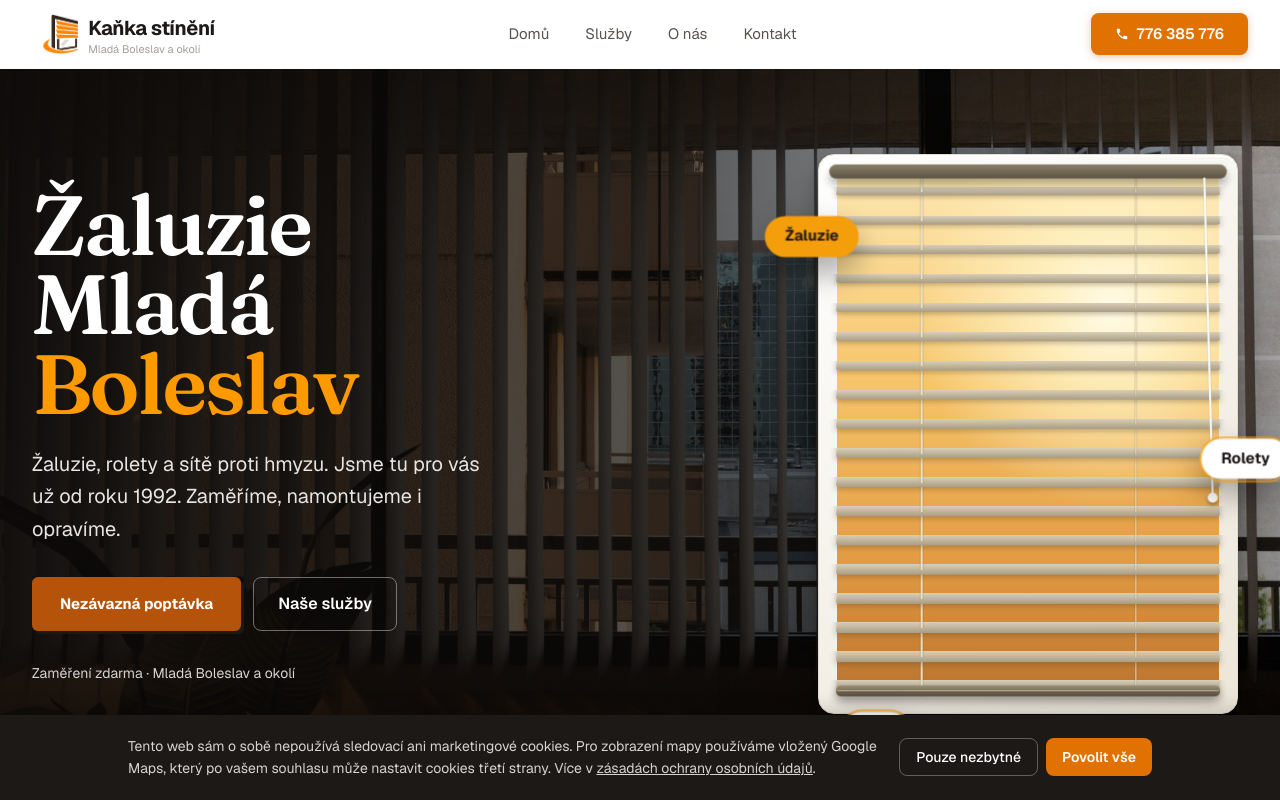
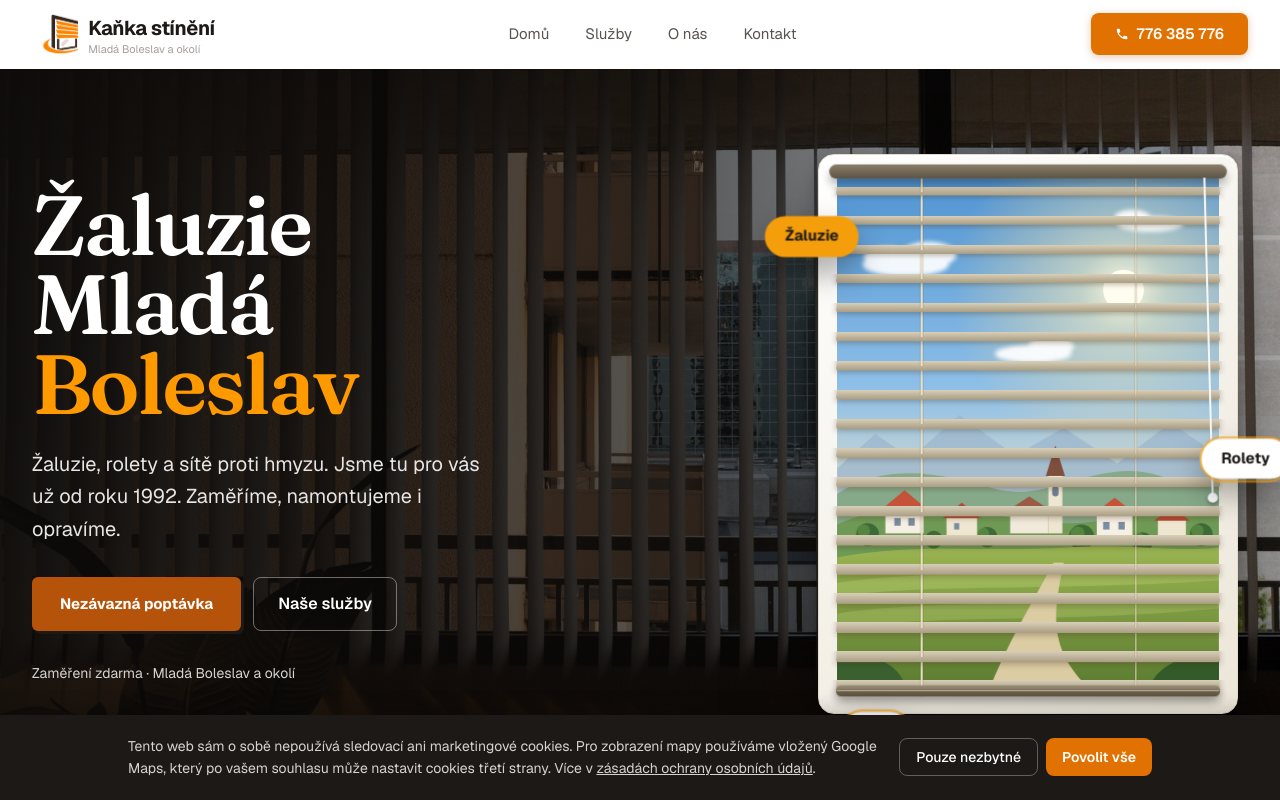
Before and after one commit to cactusac6/kankastinenii, a Next.js app: page / in a window 1280 px wide. Shown: the top 800 px of the page. Built offline with nearby package versions, Linux system fonts and the light colour scheme.

Commit message:
Vyhled z okna v hero

```diff
--- a/app/globals.css
+++ b/app/globals.css
@@ -23,7 +23,11 @@ body {
 .b3-glow{position:absolute;inset:-10%;background:radial-gradient(closest-side,rgba(245,158,11,.38),transparent 70%);filter:blur(30px)}
 .b3-rig{position:absolute;inset:0;transform-style:preserve-3d;transform:rotateX(var(--rx)) rotateY(var(--ry))}
 .b3-frame{position:absolute;inset:0;padding:18px;border-radius:16px;background:linear-gradient(145deg,#fff,#ece6d8);border:1px solid #e3dccb;transform-style:preserve-3d;box-shadow:0 2px 0 #fff inset,0 40px 80px -20px rgba(0,0,0,.6),0 12px 24px rgba(0,0,0,.25)}
-.b3-view{position:absolute;inset:18px;border-radius:8px;overflow:hidden;background:radial-gradient(circle at 72% 26%,#fffbe8 0,rgba(255,244,200,.85) 14%,transparent 42%),linear-gradient(180deg,#fde7b0 0%,#f6c56a 40%,#e39a42 75%,#b9732f 100%)}
+.b3-view{position:absolute;inset:18px;border-radius:8px;overflow:hidden;background:#9cc7ea}
+.b3-view svg{position:absolute;inset:0;width:100%;height:100%;display:block}
+.b3-cl{animation:b3cloud 80s ease-in-out infinite alternate;animation-play-state:paused}
+.blinds3d[data-playing="1"] .b3-cl{animation-play-state:running}
+@keyframes b3cloud{from{transform:translateX(-16px)}to{transform:translateX(22px)}}
 .b3-l-z{--r:0;--t:40;--p:calc(5.5556 * (1 - var(--r) * .86))}
 .b3-wb{position:absolute;inset:18px;transform-style:preserve-3d}
 .b3-wb i{position:absolute;left:0;right:0;top:calc(var(--i) * var(--p) * 1%);height:calc(5.5556% - 2px);border-radius:3px;background:linear-gradient(180deg,#f9f5ea,#d9cfb8 52%,#a99d83);box-shadow:0 3px 6px rgba(60,40,10,.28);transform:rotateX(calc(var(--t) * 1deg));transform-origin:50% 50%}
@@ -72,7 +76,7 @@ body {
 .blinds3d[data-mode=roleta][data-playing="1"] .b3-l-r .b3-fabric,.blinds3d[data-mode=roleta][data-playing="1"] .b3-l-r .b3-tube,.blinds3d[data-mode=sit][data-playing="1"] .b3-l-s .b3-fabric,.blinds3d[data-mode=sit][data-playing="1"] .b3-l-s .b3-tube{animation-play-state:running}
 @keyframes b3roll{0%,6%{transform:translateY(0)}44%,56%{transform:translateY(-80%)}94%,100%{transform:translateY(0)}}
 @keyframes b3tube{0%,6%{height:16px}44%,56%{height:36px}94%,100%{height:16px}}
-@media (prefers-reduced-motion:reduce){.b3-cord,.b3-chip,.b3-chip::after,.b3-hint svg,.b3-fabric,.b3-tube{animation:none!important}.b3-fabric{transform:translateY(-35%)}.b3-tube{height:26px}.b3-hint{display:none}}
+@media (prefers-reduced-motion:reduce){.b3-cl,.b3-cord,.b3-chip,.b3-chip::after,.b3-hint svg,.b3-fabric,.b3-tube{animation:none!important}.b3-fabric{transform:translateY(-35%)}.b3-tube{height:26px}.b3-hint{display:none}}
 
 /* ── 3D karty (dodavatelé) ── */
 .tilt-card{position:relative;transition:transform .25s ease-out,border-color .2s;transform-style:preserve-3d;will-change:transform;background-image:radial-gradient(240px circle at var(--gx,50%) var(--gy,0%),rgba(245,158,11,.22),transparent 70%)}
--- a/app/page.tsx
+++ b/app/page.tsx
@@ -74,7 +74,42 @@ function Blinds3D() {
         <div aria-hidden className="b3-glow" />
         <div className="b3-rig">
           <div ref={frameRef} className="b3-frame">
-            <div aria-hidden className="b3-view" />
+            <div aria-hidden className="b3-view">
+              <svg viewBox="0 0 300 410" preserveAspectRatio="xMidYMid slice" aria-hidden>
+              <defs>
+              <linearGradient id="b3sky" x1="0" y1="0" x2="0" y2="1"><stop offset="0" stopColor="#4f93d2"/><stop offset=".42" stopColor="#8fc0e8"/><stop offset=".7" stopColor="#f4e3c0"/></linearGradient>
+              <radialGradient id="b3sun" cx="225" cy="92" r="135" gradientUnits="userSpaceOnUse"><stop offset="0" stopColor="#fffbe6" stopOpacity=".95"/><stop offset=".25" stopColor="#fff0b8" stopOpacity=".55"/><stop offset="1" stopColor="#ffd98a" stopOpacity="0"/></radialGradient>
+              <linearGradient id="b3fld" x1="0" y1="0" x2="0" y2="1"><stop offset="0" stopColor="#9bb552"/><stop offset="1" stopColor="#58792f"/></linearGradient>
+              <filter id="b3blur" x="-20%" y="-50%" width="140%" height="200%"><feGaussianBlur stdDeviation="1.6"/></filter>
+              </defs>
+              <rect width="300" height="410" fill="url(#b3sky)"/>
+              <rect width="300" height="410" fill="url(#b3sun)"/>
+              <circle cx="225" cy="92" r="16" fill="#fffdf0"/>
+              <g className="b3-cl" filter="url(#b3blur)" fill="#fff" opacity=".92">
+              <ellipse cx="70" cy="72" rx="34" ry="9"/><ellipse cx="88" cy="64" rx="22" ry="10"/><ellipse cx="55" cy="66" rx="18" ry="8"/>
+              <ellipse cx="170" cy="142" rx="30" ry="7"/><ellipse cx="184" cy="136" rx="18" ry="8"/>
+              <ellipse cx="262" cy="40" rx="26" ry="6"/><ellipse cx="248" cy="35" rx="14" ry="6"/>
+              </g>
+              <path d="M0 232 L30 205 L58 224 L96 190 L140 222 L178 200 L220 228 L262 196 L300 222 V300 H0Z" fill="#9db6cc" opacity=".75"/>
+              <path d="M0 252 C40 226 82 236 124 248 C168 260 206 222 254 238 C276 246 290 248 300 246 V410 H0Z" fill="#86a98a"/>
+              <path d="M0 276 C54 252 112 268 162 274 C214 280 258 256 300 266 V410 H0Z" fill="#6f9a56"/>
+              <g>
+              <rect x="38" y="264" width="30" height="19" fill="#f6f0e4"/><path d="M34 265 L53 249 L72 265Z" fill="#c4533a"/><rect x="45" y="271" width="5" height="6" fill="#7a8da0"/><rect x="56" y="271" width="5" height="6" fill="#7a8da0"/>
+              <rect x="86" y="270" width="24" height="15" fill="#efe6d2"/><path d="M83 271 L98 259 L113 271Z" fill="#b8472f"/><rect x="92" y="275" width="4" height="5" fill="#7a8da0"/>
+              <rect x="136" y="264" width="30" height="19" fill="#f1eadb"/><path d="M134 265 L151 254 L168 265Z" fill="#9a5a45"/>
+              <rect x="166" y="238" width="11" height="45" fill="#efe6d2"/><path d="M164 238 L171.5 214 L179 238Z" fill="#7f4f3d"/><rect x="169" y="246" width="5" height="8" rx="2.5" fill="#6f7f90"/>
+              <rect x="204" y="268" width="28" height="17" fill="#f6f0e4"/><path d="M200 269 L218 255 L236 269Z" fill="#c4533a"/><rect x="209" y="274" width="5" height="6" fill="#7a8da0"/><rect x="221" y="274" width="5" height="6" fill="#7a8da0"/>
+              <rect x="252" y="272" width="22" height="14" fill="#efe6d2"/><path d="M249 273 L263 262 L277 273Z" fill="#b8472f"/>
+              </g>
+              <g fill="#3d6a35"><circle cx="24" cy="284" r="9"/><circle cx="118" cy="286" r="8"/><circle cx="192" cy="286" r="10"/><circle cx="240" cy="290" r="8"/><circle cx="286" cy="284" r="9"/><circle cx="76" cy="288" r="7"/></g>
+              <g fill="#5d8c46" opacity=".8"><circle cx="21" cy="281" r="5"/><circle cx="115" cy="283" r="4.5"/><circle cx="189" cy="283" r="5.5"/><circle cx="237" cy="287" r="4.5"/><circle cx="283" cy="281" r="5"/></g>
+              <path d="M0 302 C60 290 120 298 180 294 C230 291 270 298 300 294 V410 H0Z" fill="url(#b3fld)"/>
+              <path d="M0 322 C70 311 150 318 300 309 V320 C150 329 70 322 0 333Z" fill="#b2c96c" opacity=".45"/>
+              <path d="M0 346 C80 334 170 342 300 330 V342 C170 354 80 346 0 358Z" fill="#b2c96c" opacity=".35"/>
+              <path d="M118 410 C132 372 152 340 170 306 L178 306 C170 346 164 376 204 410Z" fill="#dccca3"/>
+              <ellipse cx="12" cy="408" rx="42" ry="30" fill="#3a6030"/><ellipse cx="292" cy="412" rx="48" ry="34" fill="#335a29"/>
+              </svg>
+            </div>
             <div ref={zRef} aria-hidden className="b3-layer b3-l-z">
               <div className="b3-wb">
                 {Array.from({ length: 18 }).map((_, i) => <i key={i} style={{ "--i": i } as CSSProperties} />)}
```
